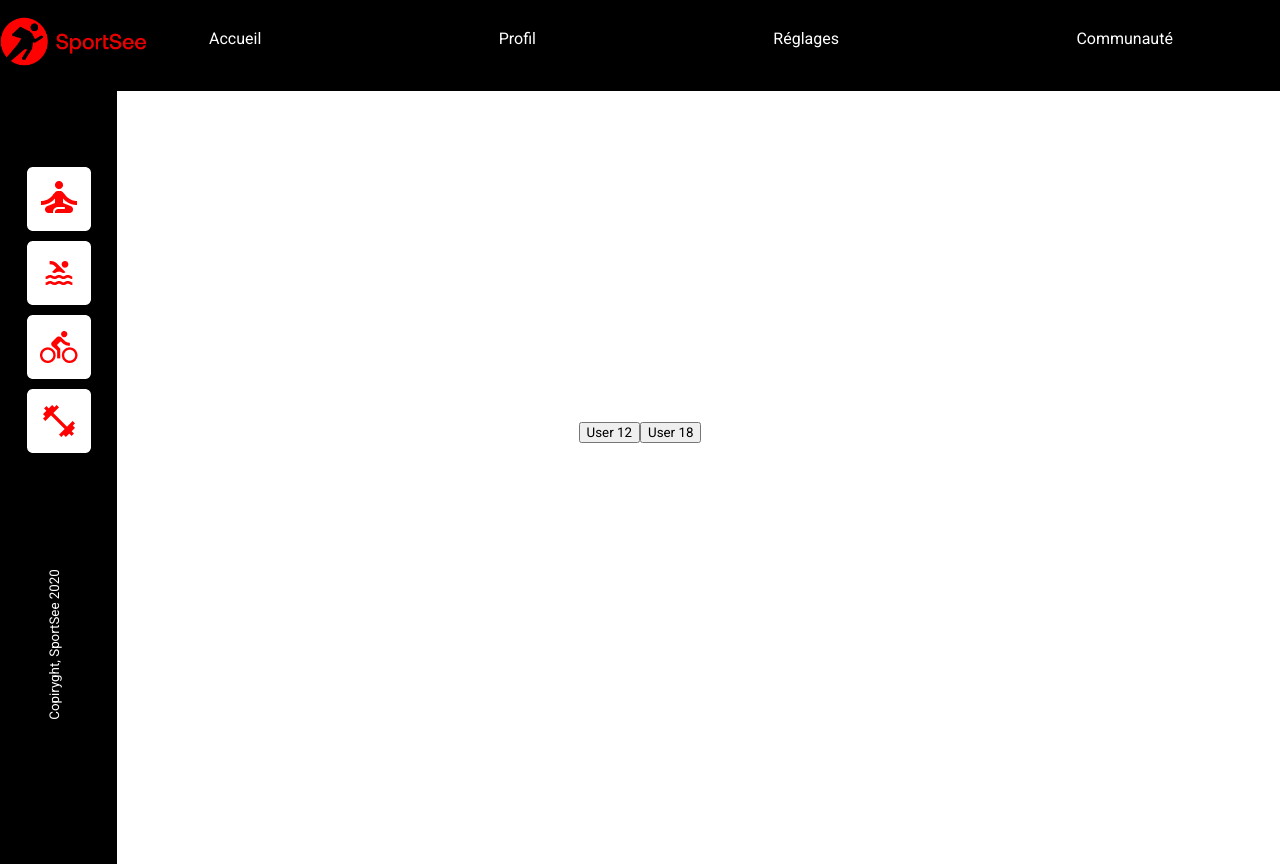
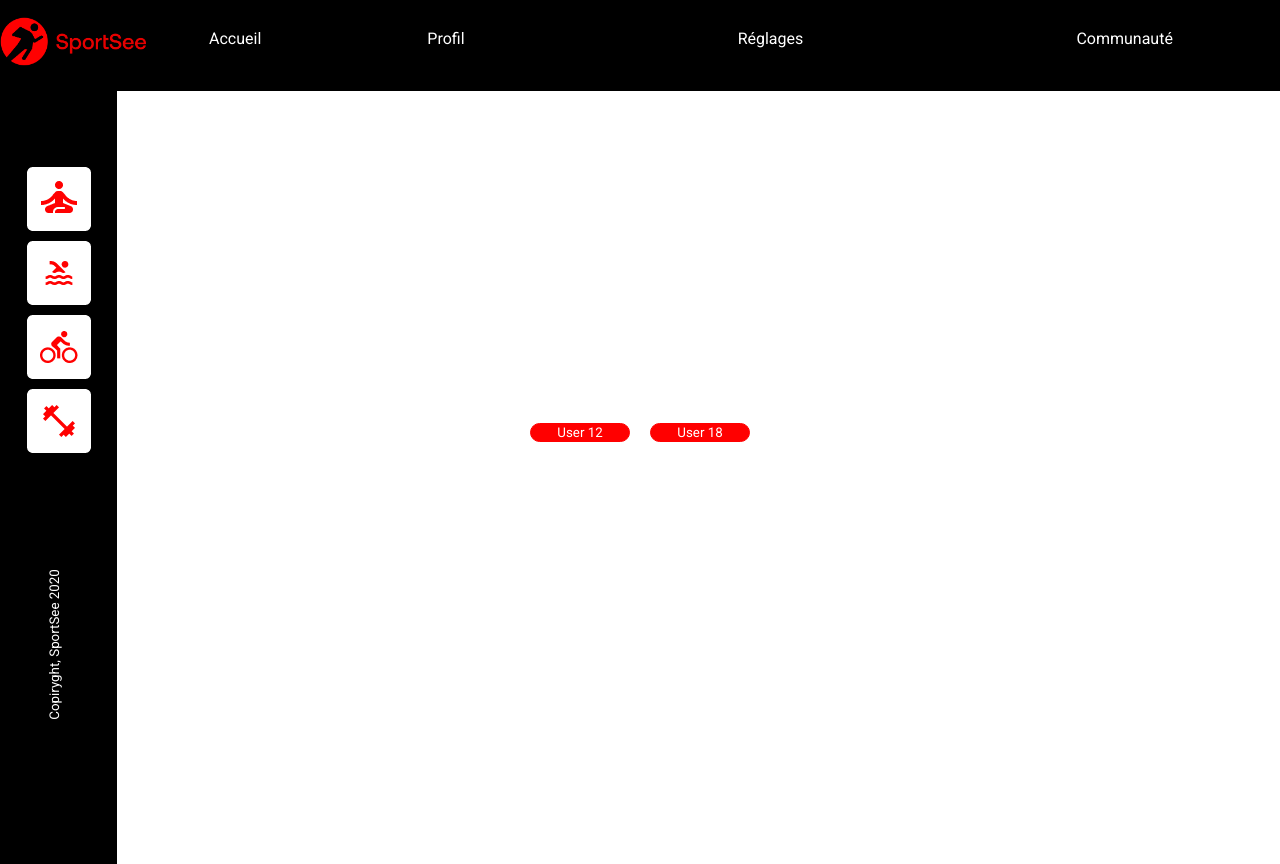
Before and after one commit to Axido545/sportsee.io, a React (Vite) app: page / in a window 1280 px wide. Built offline with nearby package versions, Linux system fonts and the light colour scheme.

Commit message:
add home with buttons nav

```diff
--- a/src/layout/header/Header.jsx
+++ b/src/layout/header/Header.jsx
@@ -1,5 +1,6 @@
 import "./header.css"
 import logo from "../../assets/logo.png"
+import { Link } from "react-router-dom"
 
 export default function Header() {
     return (
@@ -7,7 +8,7 @@ export default function Header() {
             <img src={logo} alt='logo' className="logo" />
             <nav>
                 <ul>
-                    <li>Accueil</li>
+                    <Link to="/"><li>Accueil</li></Link>
                     <li>Profil</li>
                     <li>Réglages</li>
                     <li>Communauté</li>
--- a/src/layout/header/header.css
+++ b/src/layout/header/header.css
@@ -31,4 +31,5 @@ ul {
 li {
     display: inline-block;
     padding-right: 10%;
+    color: white;
 }
--- a/src/pages/home/Home.jsx
+++ b/src/pages/home/Home.jsx
@@ -8,8 +8,8 @@ export default function Home() {
         <Header />
         <Aside />
         <div className='main-home'>
-            <Link to="/user/12"><button> User 12</button></Link>
-            <Link to="/user/18"><button> User 18</button></Link >
+            <Link to="/user/12"><button className='btn-home'> User 12</button></Link>
+            <Link to="/user/18"><button className='btn-home'> User 18</button></Link >
         </div>
     </div >
 }
--- a/src/pages/home/home.css
+++ b/src/pages/home/home.css
@@ -5,3 +5,12 @@
     justify-content: center;
     align-items: center;
 }
+
+.btn-home {
+    margin: 10px;
+    border-radius: 10px;
+    background-color: red;
+    color: white;
+    width: 100px;
+    border: solid 1px red;
+}
```
